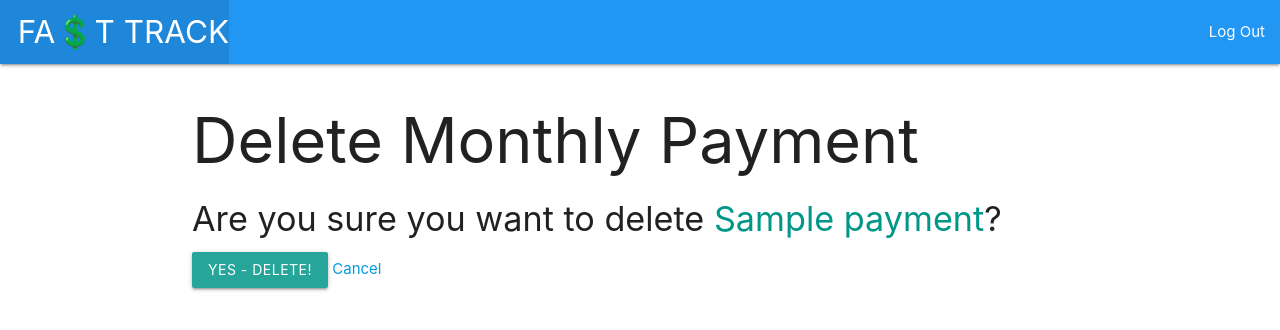
After one commit to DaveTheWay1/FASTTRACK, a Django app: page /monthly_payment/1/delete/ in a window 1280 px wide. The commit adds this page. Shown: the top 330 px of the page. Run offline with Django 5.2, Linux system fonts and the light colour scheme; a user stored in the database is signed in; tables that the repository leaves empty hold one stand-in row (values such as "Sample post").

Commit message:
add route to redirect user to confirm delete and create confirm delete page for monthly payments

```diff
--- a/main_app/templates/home.html
+++ b/main_app/templates/home.html
@@ -57,7 +57,7 @@
                 <h5 class="center-align">{{ payment.name }}</h1>
                 <div class="card-action">
                     <p class="center-align">${{ payment.amount }}</p>
-                    <a class="right"href="">Delete</a>
+                    <a class="right"href="{% url 'monthly_payment_delete' payment.id %}">Delete</a>
                     <a class="right" href="{% url 'monthly_payment_update' payment.id %}">Edit</a>
                 </div>
             </div>
@@ -69,7 +69,7 @@
     <form action="{% url 'add_monthly_payments' user_id=request.user.id %}" method="POST">
         {% csrf_token %}
         {{ add_monthly_payments_form.as_table }}
-        <input type="submit" class="btn right" value="Add Monthly Cost">
+        <input type="submit" class="btn right" value="Add Monthly Payment">
     </form>
 </div>
 
--- /dev/null
+++ b/main_app/templates/main_app/monthly_payments_confirm_delete.html
@@ -0,0 +1,13 @@
+{% extends 'base.html' %}
+
+{% block content %}
+    <h1>Delete Monthly Payment</h1>
+
+    <h4>Are you sure you want to delete <span class="teal-text">{{ object.name }}</span>?</h4>
+
+    <form action="" method="POST">
+        {% csrf_token %}
+        <input type="submit" value="Yes - Delete!" class="btn">
+        <a href="{% url 'home' %}">Cancel</a>
+    </form>
+{% endblock %}
```
